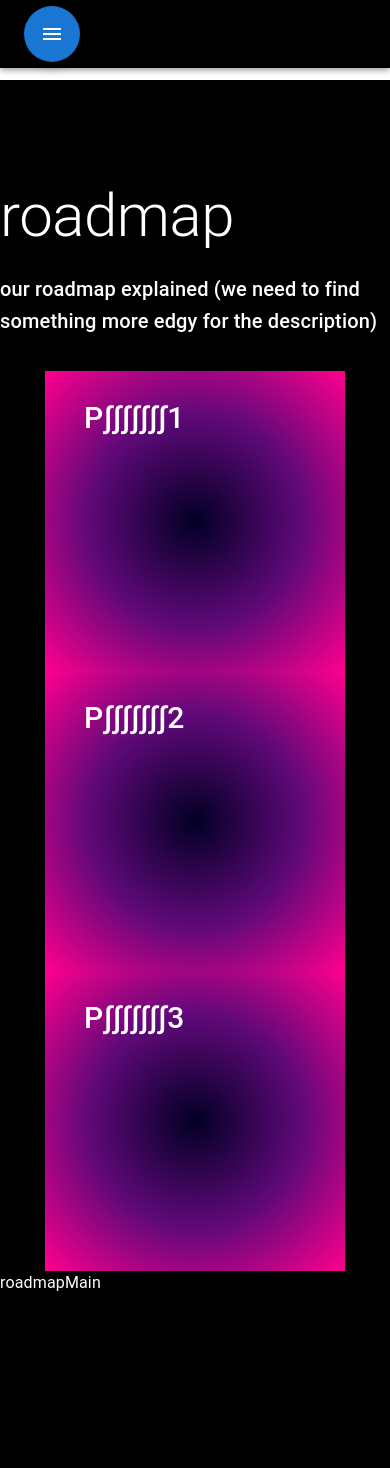
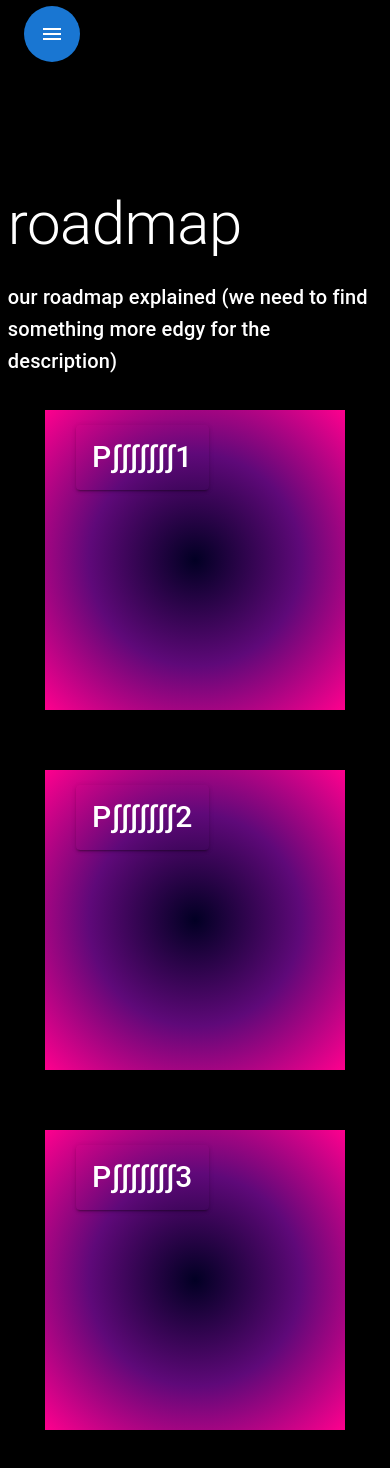
Before and after one commit to shockValue666/cccc, a Next.js app: page /roadmap in a window 390 px wide. Shown: the top 1468 px of the page. Built offline with nearby package versions, Linux system fonts and the light colour scheme.

Commit message:
roadmap responsiveness

```diff
--- a/comps/CardDefinition.tsx
+++ b/comps/CardDefinition.tsx
@@ -13,7 +13,7 @@ const bull = (
 
 function CardDefinition() {
   return (
-      <Box sx={{display:"flex",justifyContent:"space-around", padding:"100px",flexWrap:"wrap"}}>
+      <Box sx={{display:"flex",justifyContent:"space-around", padding:"100px",flexWrap:"wrap",rowGap:"60px"}}>
             <Card sx={{ minWidth: 275, maxWidth:500 }}>
                         <CardContent sx={{background:"rgba(204, 199, 184,0.5)"}}>
                             <Typography sx={{ fontSize: 14 }} color="text.secondary" gutterBottom>
--- a/comps/Navbar.tsx
+++ b/comps/Navbar.tsx
@@ -87,12 +87,19 @@ const Navbar = ({}) => {
                                 <List>
                                         <ListItem disablePadding>
                                                 <ListItemButton>
-                                                        <ListItemText primary="Home" />
+                                                        <Link href="/" >
+                                                                <ListItemText primary="Home" />
+                                                                {/* <Button variant="contained" size="medium" sx={{fontSize:"18px",margin:3,background:"rgba(66, 245, 236,0.1)"}} color="info">
+                                                                        home
+                                                                </Button> */}
+                                                        </Link>
                                                 </ListItemButton>
                                         </ListItem>
                                         <ListItem disablePadding>
                                                 <ListItemButton>
-                                                        <ListItemText primary="Roadmap" />
+                                                        <Link href="/roadmap" >
+                                                                <ListItemText primary="Roadmap" />
+                                                        </Link>
                                                 </ListItemButton>
                                         </ListItem>
                                         <ListItem disablePadding>
@@ -100,12 +107,12 @@ const Navbar = ({}) => {
                                                         <ListItemText primary="sth else" />
                                                 </ListItemButton>
                                         </ListItem>
-                                        <ListItem disablePadding>
+                                        <ListItem disablePadding component="a" href="https://discord.gg/vKaB2B8v">
                                                 <ListItemButton>
                                                         <ListItemText primary="Discord" />
                                                 </ListItemButton>
                                         </ListItem>
-                                        <ListItem disablePadding>
+                                        <ListItem disablePadding >
                                                 <ListItemButton>
                                                         <ListItemText primary="Twitter" />
                                                 </ListItemButton>
--- a/comps/RoadMapExplained.tsx
+++ b/comps/RoadMapExplained.tsx
@@ -11,7 +11,9 @@ function RoadMapExplained() {
     direction="row"
     justifyContent="space-around"
     alignItems="center"
+    alignContent="flex-start"
     flexWrap={"wrap"}
+    rowGap="60px"
     >
 
       <Box
--- a/comps/p1/PhaseAccordeon.tsx
+++ b/comps/p1/PhaseAccordeon.tsx
@@ -1,12 +1,40 @@
-import { Box,Grid,Typography } from '@mui/material'
-import React from 'react'
+import { Box,Grid,styled,ThemeProvider,Typography } from '@mui/material'
+import React,{useEffect,useState} from 'react'
+import {theme} from "../styles"
+
+const Responsive = styled(Grid)(({theme})=>({
+    [theme.breakpoints.down("xs")]:{
+        color:"green"
+    },
+    [theme.breakpoints.down("sm")]:{
+        color:"green"
+    }
+}))
 
 function PhaseAccordeon() {
+
+    const [w,setW] = useState(window.innerWidth)
+
+    useEffect(()=>{
+        const handleResize = () =>{
+            setW(window.innerWidth)
+        }
+        window.addEventListener("resize",handleResize)
+        return () =>{
+            window.removeEventListener("resize",handleResize)
+        }
+    },[])
+
   return (
+    <ThemeProvider theme={theme}>
         <Grid container spacing={5} height="90vh" width="90vw">
-        <Grid sx={{border:"2px solid black",background:"#826882"}}  item xs={6}>
+            <Grid sx={{border:"2px solid black",background:"#826882"}}  item xs={12} sm={6}>
                     <Box padding="15%">
                         <Typography variant="h3" marginBottom="20%">
+                            {/* <Responsive>
+                                width: {w}
+                            </Responsive>
+                            <br /> */}
                             p ∫∫∫∫∫ 1
                         </Typography>
                         <Typography variant="h5" marginBottom="20%">
@@ -17,10 +45,11 @@ function PhaseAccordeon() {
                         </Typography>
                     </Box>
             </Grid>
-        <Grid sx={{border:"2px solid black"}}  item xs={6}>
+            <Grid sx={{border:"2px solid black",display:{xs:"none",sm:"block"}}}  item xs={0} sm={6}>
                     mikri
             </Grid>
         </Grid>
+    </ThemeProvider>
   )
 }
 
--- a/comps/p1/PhaseModal.tsx
+++ b/comps/p1/PhaseModal.tsx
@@ -1,12 +1,14 @@
 import { Button, Dialog, DialogTitle, DialogContent, DialogContentText, DialogActions } from '@mui/material'
 import React,{useState} from 'react'
 import PhaseAccordeon from './PhaseAccordeon';
+
+
 
 function PhaseModal() {
     const [open,setOpen]=useState(false)
   return (
     <div>
-        <Button sx={{color:"white" ,fontSize:"30px"}} onClick={()=>{setOpen(true)}}>
+        <Button sx={{color:"white",background: "none" ,fontSize:"30px", '&:hover': {background: "black",}}} variant="contained" onClick={()=>{setOpen(true)}}>
             p∫∫∫∫∫∫∫1
         </Button>
       <Dialog open={open} onClose={()=>{setOpen(false)}} maxWidth="xl">
--- a/comps/p2/PhaseModal.tsx
+++ b/comps/p2/PhaseModal.tsx
@@ -6,7 +6,7 @@ function PhaseModal2() {
     const [open,setOpen]=useState(false)
   return (
     <div>
-        <Button sx={{color:"white" ,fontSize:"30px"}} onClick={()=>{setOpen(true)}}>
+        <Button sx={{color:"white",background: "none" ,fontSize:"30px", '&:hover': {background: "black",}}} variant="contained" onClick={()=>{setOpen(true)}}>
             p∫∫∫∫∫∫∫2
         </Button>
       <Dialog open={open} onClose={()=>{setOpen(false)}} maxWidth="xl">
--- a/comps/p3/PhaseModal.tsx
+++ b/comps/p3/PhaseModal.tsx
@@ -1,12 +1,15 @@
-import { Button, Dialog, DialogTitle, DialogContent, DialogContentText, DialogActions } from '@mui/material'
+import { Button,Box,Container, Dialog, DialogTitle, DialogContent, DialogContentText, DialogActions } from '@mui/material'
 import React,{useState} from 'react'
 import PhaseAccordeon from './PhaseAccordeon';
 
 function PhaseModal3() {
     const [open,setOpen]=useState(false)
+    const changeState = () => {
+      setOpen(true)
+    }
   return (
-    <div>
-        <Button sx={{color:"white" ,fontSize:"30px"}} onClick={()=>{setOpen(true)}}>
+    <div onClick={()=>changeState()}>
+        <Button sx={{color:"white",background: "none" ,fontSize:"30px", '&:hover': {background: "black",}}} variant="contained" onClick={()=>{setOpen(true)}}>
             p∫∫∫∫∫∫∫3
         </Button>
       <Dialog open={open} onClose={()=>{setOpen(false)}} maxWidth="xl">
--- /dev/null
+++ b/comps/styles.ts
@@ -0,0 +1,13 @@
+import {createTheme} from "@mui/material"
+
+export const theme = createTheme({
+    breakpoints:{
+        values:{
+            xs:0,
+            sm:768,
+            md:1024,
+            lg:1200,
+            xl:1300
+        }
+    }
+})
--- a/pages/roadmap.tsx
+++ b/pages/roadmap.tsx
@@ -8,7 +8,7 @@ import BottomPic from '../comps/p1/BottomPic'
 
 function roadmapMain() {
   return (
-      <div style={{background:"black",color:"white"}}>
+      <div style={{background:"black",color:"white",padding:"2%"}}>
       <Navbar/>
       <Header/>
 
@@ -21,7 +21,7 @@ function roadmapMain() {
 
       <RoadMapExplained/>
 
-    <div>roadmapMain</div>
+
     <BottomPic/>
     <Footer/>
     </div>
```
Lines whose indentation alone changed are shown as unchanged.
